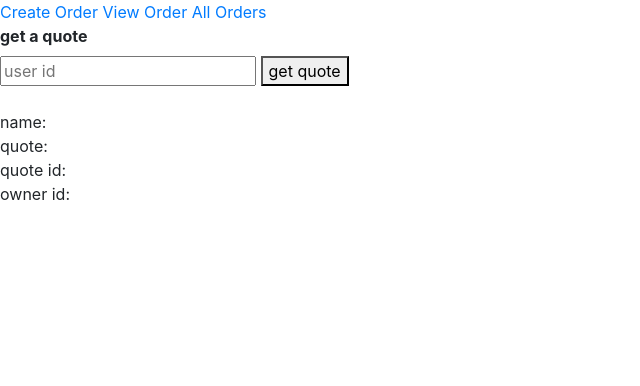
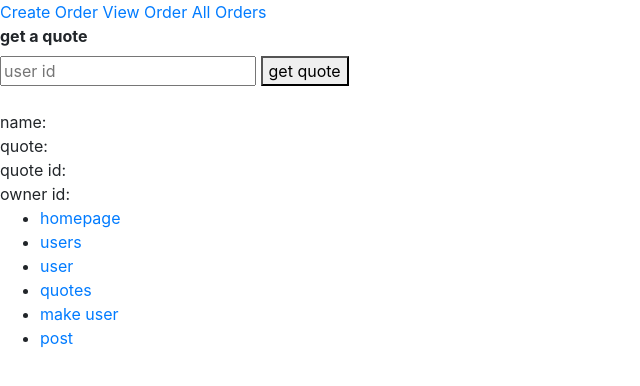
Before and after one commit to tvanloy/eindproject-frontend, a website: page quote.html in a window 1280 px wide. Shown: the whole page, without its empty margins (0-640 px from the left). Drawn offline with nearby package versions, Linux system fonts and the light colour scheme.

Commit message:
Update quote.html

```diff
--- a/quote.html
+++ b/quote.html
@@ -32,5 +32,15 @@
         owner id: <strong x-text="responsedata.owner_id"></strong>
 
     </div>
+        <nav>
+        <ul>
+            <li><a href="homepage.html">homepage</a></li>
+            <li><a href="users.html">users</a></li>
+            <li><a href="user.html">user</a></li>
+            <li><a href="quotes.html">quotes</a></li>
+            <li><a href="index.html">make user</a></li>
+            <li><a href="post.html">post</a></li>
+        </ul>
+    </nav>
 </body>
 </html>
```
